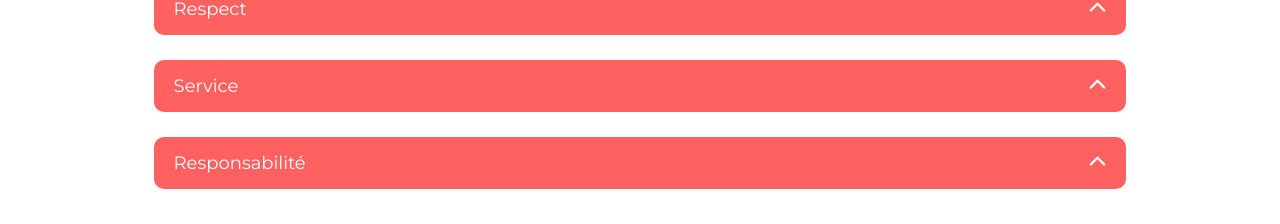
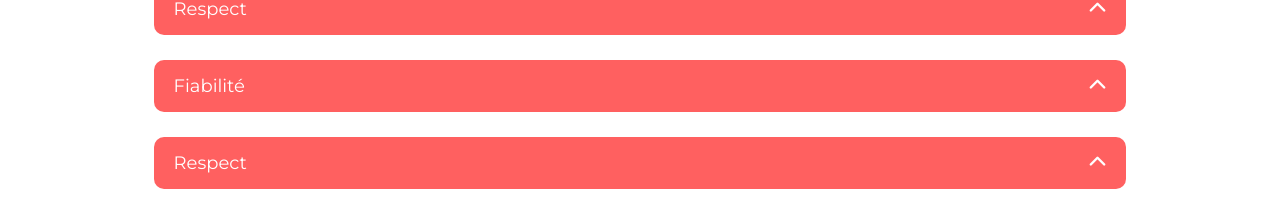
Before and after one commit to AlyciaBedel/Kasa-location-immobilier, a React (Create React App) app: page /apropos in a window 1280 px wide. Shown: the part 708-932 px from the top of the page. Built offline with nearby package versions, Linux system fonts and the light colour scheme.

Commit message:
Content of the dropdowns put in a table and installation of a .map to display them

```diff
--- a/src/pages/about/About.jsx
+++ b/src/pages/about/About.jsx
@@ -4,14 +4,20 @@
 import DescriptionPanel from '../../components/descriptionPanel/DescriptionPanel';
 
 const About = () => {
+    const collapseContent = [
+        "Les annonces postées sur Kasa garantissent une fiabilité totale. Les photos sont conformes aux logements, et toutes les informations sont régulièrement vérifiées  par nos équipes.",
+        "La bienveillance fait partie des valeurs fondatrices de Kasa. Tout comportement discriminatoire ou de perturbation du voisinage entraînera une exclusion de notre plateforme.",
+        "Nos équipes se tiennent à votre disposition pour vous fournir une expérience parfaite. N'hésitez pas à nous contacter si vous avez la moindre question.",
+        "La sécurité est la priorité de Kasa. Aussi bien pour nos hôtes que pour les voyageurs, chaque logement correspond aux critères de sécurité établis par nos services. En laissant une note aussi bien à l'hôte qu'au locataire, cela permet à nos équipes de vérifier que les standards sont bien respectés. Nous organisons également des ateliers sur la sécurité domestique pour nos hôtes."
+    ];
+
     return (
         <>
             <ImageBanner/>
             <div className='about__container'>
-                <DescriptionPanel title="Fiabilité" content="La bienveillance fait partie des valeurs fondatrices de Kasa. Tout comportement discriminatoire ou de perturbation du voisinage entraînera une exclusion de notre plateforme."/>
-                <DescriptionPanel title="Respect" content="La bienveillance fait partie des valeurs fondatrices de Kasa. Tout comportement discriminatoire ou de perturbation du voisinage entraînera une exclusion de notre plateforme."/>
-                <DescriptionPanel title="Service" content="La bienveillance fait partie des valeurs fondatrices de Kasa. Tout comportement discriminatoire ou de perturbation du voisinage entraînera une exclusion de notre plateforme."/>
-                <DescriptionPanel title="Responsabilité" content="La bienveillance fait partie des valeurs fondatrices de Kasa. Tout comportement discriminatoire ou de perturbation du voisinage entraînera une exclusion de notre plateforme."/>
+                {collapseContent.map((content, index) => (
+                    <DescriptionPanel key={index} title={index % 2 === 0 ? "Fiabilité" : "Respect"} content={content}/>
+                ))}
             </div>
         </>
     );
```
